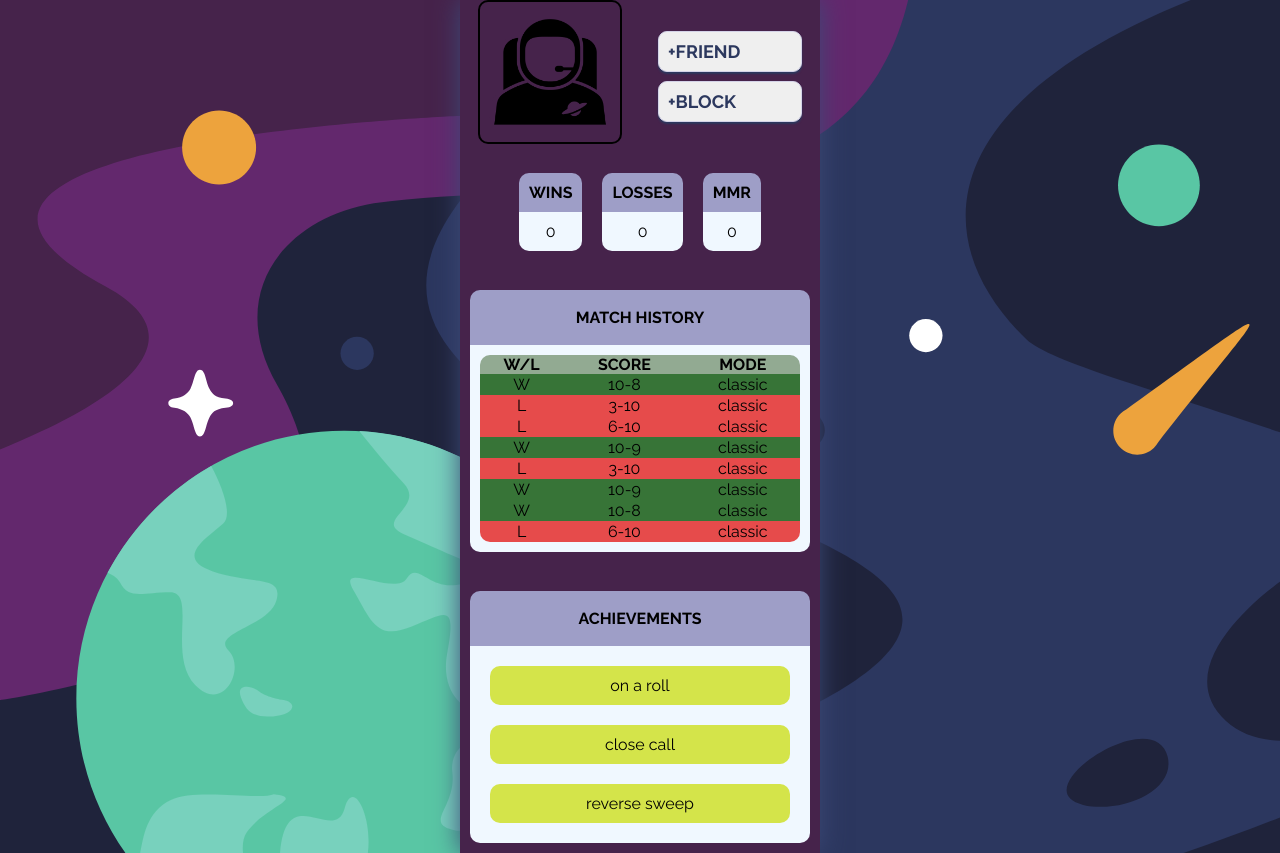
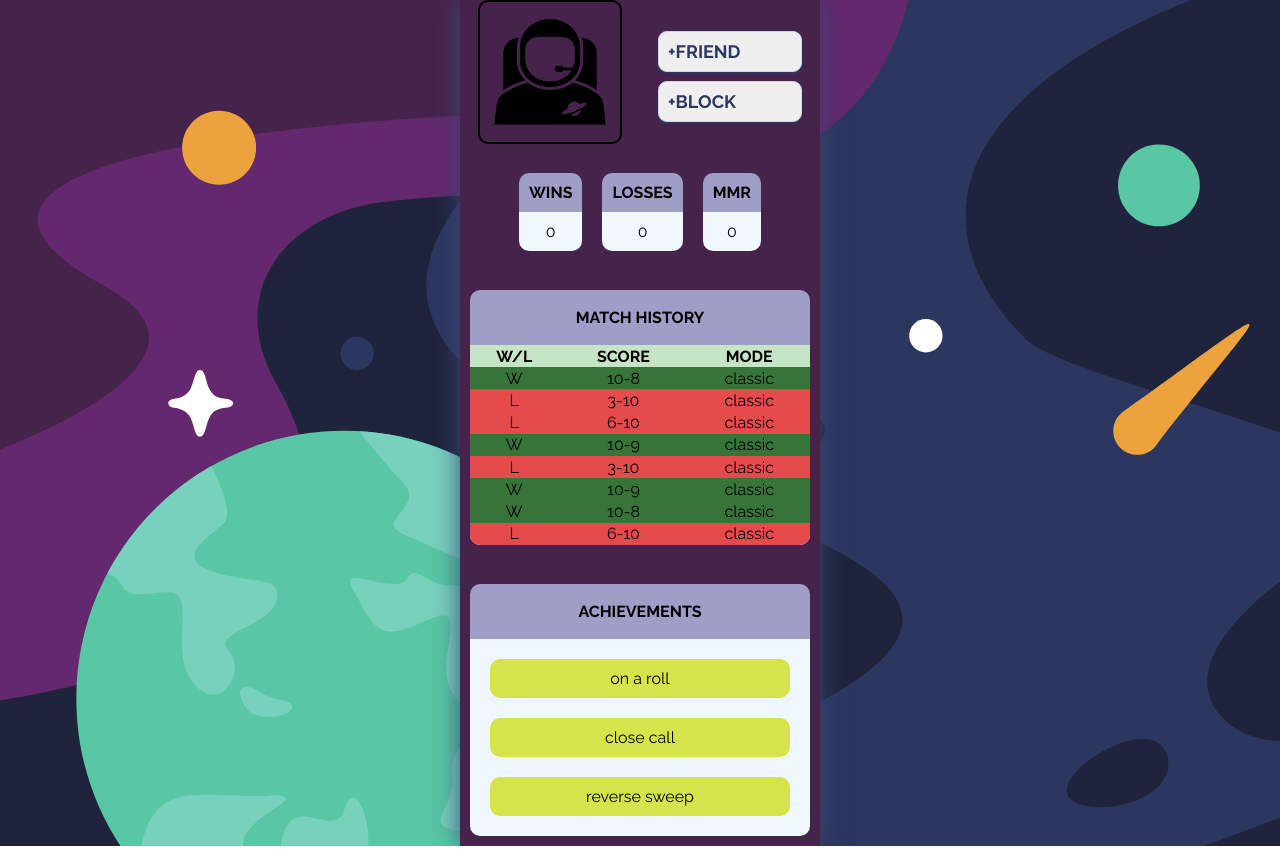
Before and after one commit to acharlas/42-transcendence, a React (Create React App) app in the folder front/react/: page /profile/1 in a window 1280 px wide. Built offline with nearby package versions, Linux system fonts and the light colour scheme; no server answers.

Commit message:
remove blank space from history bubble

```diff
--- a/front/react/src/profile/profile.css
+++ b/front/react/src/profile/profile.css
@@ -1,10 +1,3 @@
-table {
-  border-collapse: collapse;
-  border-spacing: 0;
-  width: 100%;
-  /* border: 1px solid #ddd; */
-}
-
 .profile__screen {
   background: #46234b;
   position: relative;
@@ -150,18 +143,17 @@ table {
 
 /* match history */
 
-.profile__hist {
+.profile__hist__table {
+  border-collapse: collapse;
+  border-spacing: 0;
+  /* border: 1px solid #ddd; */
   overflow-x: auto;
   overflow-y: auto;
-}
-
-.profile__hist table {
-  border-radius: 10px;
   overflow: hidden;
 }
 
 .profile__hist__head {
-  background-color: rgb(146, 170, 146);
+  background-color: rgb(198, 228, 198);
 }
 
 .profile__hist__w {
@@ -172,22 +164,14 @@ table {
   background-color: rgb(230, 75, 75);
 }
 
-.profile__list__head th {
-  padding-top: 1px;
-  padding-bottom: 1px;
-  font-weight: bold;
-}
-
-.profile__hist__w th {
-  padding-top: 1px;
-  padding-bottom: 1px;
+.profile__hist__table th {
+  padding-top: 0.1em;
+  padding-bottom: 0.1em;
   font-weight: normal;
 }
 
-.profile__hist__l th {
-  padding-top: 1px;
-  padding-bottom: 1px;
-  font-weight: normal;
+.profile__hist__head th {
+  font-weight: bold;
 }
 
 /* achievements */
--- a/front/react/src/profile/profile_component.tsx
+++ b/front/react/src/profile/profile_component.tsx
@@ -137,9 +137,9 @@ export default function ProfilePage() {
               MATCH HISTORY
             </div>
           </div>
-          <div className="profile__panel__bottom profile__hist">
+          <table className="profile__panel__bottom profile__hist__table">
             {/*TODO: match history*/}
-            <table>
+            {/* <table> */}
             <tr className="profile__hist__head"><th>W/L</th><th>SCORE</th><th>MODE</th></tr>
             <tr className="profile__hist__w"><th>W</th><th>10-8</th><th>classic</th></tr>
             <tr className="profile__hist__l"><th>L</th><th>3-10</th><th>classic</th></tr>
@@ -150,7 +150,7 @@ export default function ProfilePage() {
             <tr className="profile__hist__w"><th>W</th><th>10-8</th><th>classic</th></tr>
             <tr className="profile__hist__l"><th>L</th><th>6-10</th><th>classic</th></tr>
           </table>
-          </div>
+          {/* </div> */}
 
           <br></br>
 
```
Lines whose indentation alone changed are shown as unchanged.
